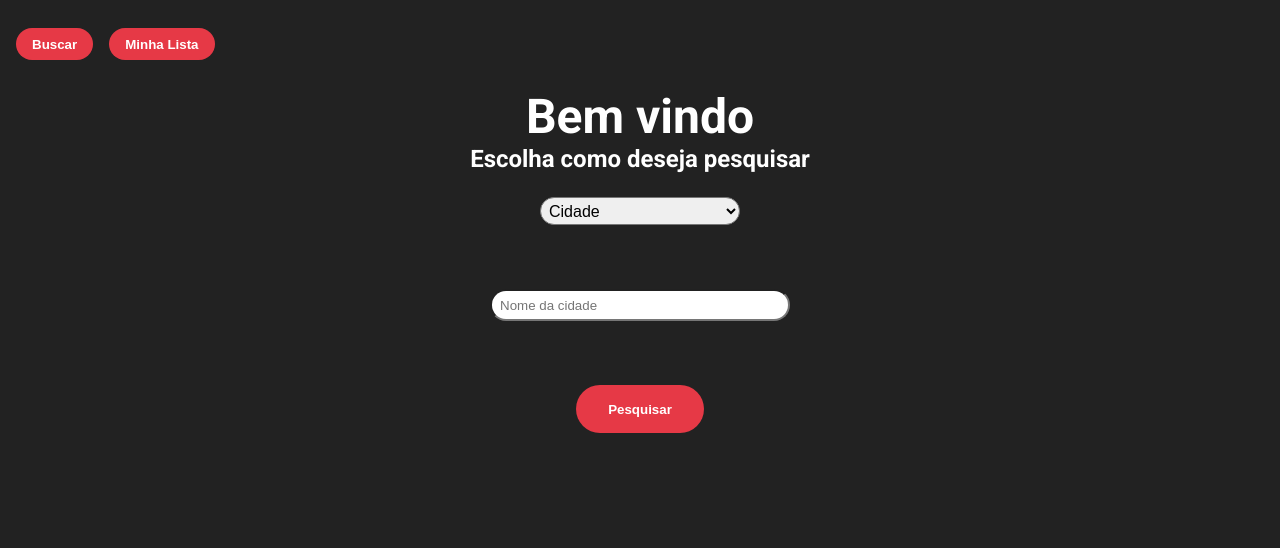
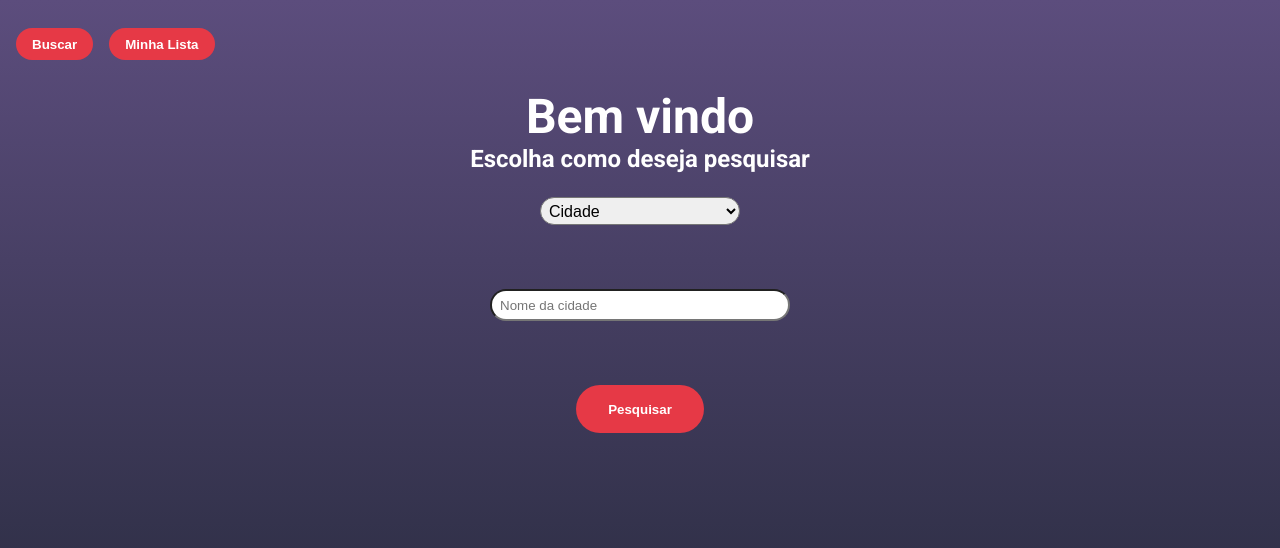
Before and after one commit to joaopedroalb/weather-challenge, a Next.js app: page / in a window 1280 px wide. Shown: the top 548 px of the page. Built offline with nearby package versions, Linux system fonts and the light colour scheme.

Commit message:
Change styles of bg and styles of card stuff

```diff
--- a/src/components/PlaylistStore/index.module.scss
+++ b/src/components/PlaylistStore/index.module.scss
@@ -1,12 +1,20 @@
 .container{
-    width: 400px;
+    width: 350px;
     background-color: rgb(82, 80, 80);
     padding: 1rem;
-    border-radius: 1rem;
+    // border-radius: 1rem;
     display: flex;
     flex-direction: column;
     align-items: center;
+    justify-content: space-between;
     gap: 1rem;
+    box-shadow: 20px 20px 50px rgba(0,0,0,0.5);
+    border-radius: 15px;
+    overflow: hidden;
+    background:rgba(255,255,255,0.1);
+    border-top: 1px solid rgba(255,255,255,0.5);
+    border-left: 1px solid rgba(255,255,255,0.5);
+    backdrop-filter:blur(5px);
 
     button{
         padding: 2px;
@@ -23,13 +31,35 @@
     ul{
         width: 100%;
         display: flex;
-        flex-direction: column;
+        flex-direction:column;
         gap: 1rem;
 
         li{
+            padding-right: 2px;
+            width: 100%;
             display: flex;
-            justify-content: space-between;
-            width: 100%;
+            align-items: center;
+            gap: .75rem;
+            background-color: rgb(58, 57, 57);
+            border-radius: .75rem;
+            img{
+                object-fit: cover;
+                width: 60px;
+                height: 60px;
+                border-top-left-radius: .75rem;
+                border-bottom-left-radius: .75rem;
+            }
+
+            p{
+                font-size: .8rem;
+                font-weight: 500;
+                display: flex;
+                justify-content: space-between;
+                height: 65px;
+                overflow: hidden;
+                display: flex;
+                align-items: center;
+            }
         }
     }
 
--- a/src/components/PlaylistStore/index.tsx
+++ b/src/components/PlaylistStore/index.tsx
@@ -19,7 +19,8 @@ export default function PlaylistStore(props:{list:any}){
                     props.list.songList.map((song:any,index:number)=>{
                         return(
                             <li key={index}>
-                                <p >{index+1}. {song.title} - {song.artirst}</p>
+                                <img src={song.imagePath} alt="Song Image"/>
+                                <p>{index+1}. {song.title} - {song.artirst}</p>
                             </li>
 
                         )
--- a/src/pages/mylist/index.module.scss
+++ b/src/pages/mylist/index.module.scss
@@ -7,9 +7,11 @@
 }
 
 .listContainer{
+    padding: 0 2rem;
     width: 100%;
     display: flex;
     flex-wrap: wrap;
+    justify-content: space-evenly;
     gap: 1rem;
 
 }
--- a/src/pages/search/index.module.scss
+++ b/src/pages/search/index.module.scss
@@ -1,5 +1,4 @@
 .container{
-    background-color: #222;
     width: 100%;
     height: 100vh;
     color: #fff;
--- a/styles/Home.module.scss
+++ b/styles/Home.module.scss
@@ -1,7 +1,7 @@
 .container{
     width: 100%;
     min-height: 100vh;
-    background-color: #222;
+
     color: #fff;
     display: flex;
     align-items: center;
--- a/styles/global.scss
+++ b/styles/global.scss
@@ -3,7 +3,7 @@
 
 body{
   font-family: 'Roboto', sans-serif;
-  background-color: #222;
+  background-image: linear-gradient(to bottom, #5c4d7d,#2b2d42 80%);
 }
 
 a {
```
